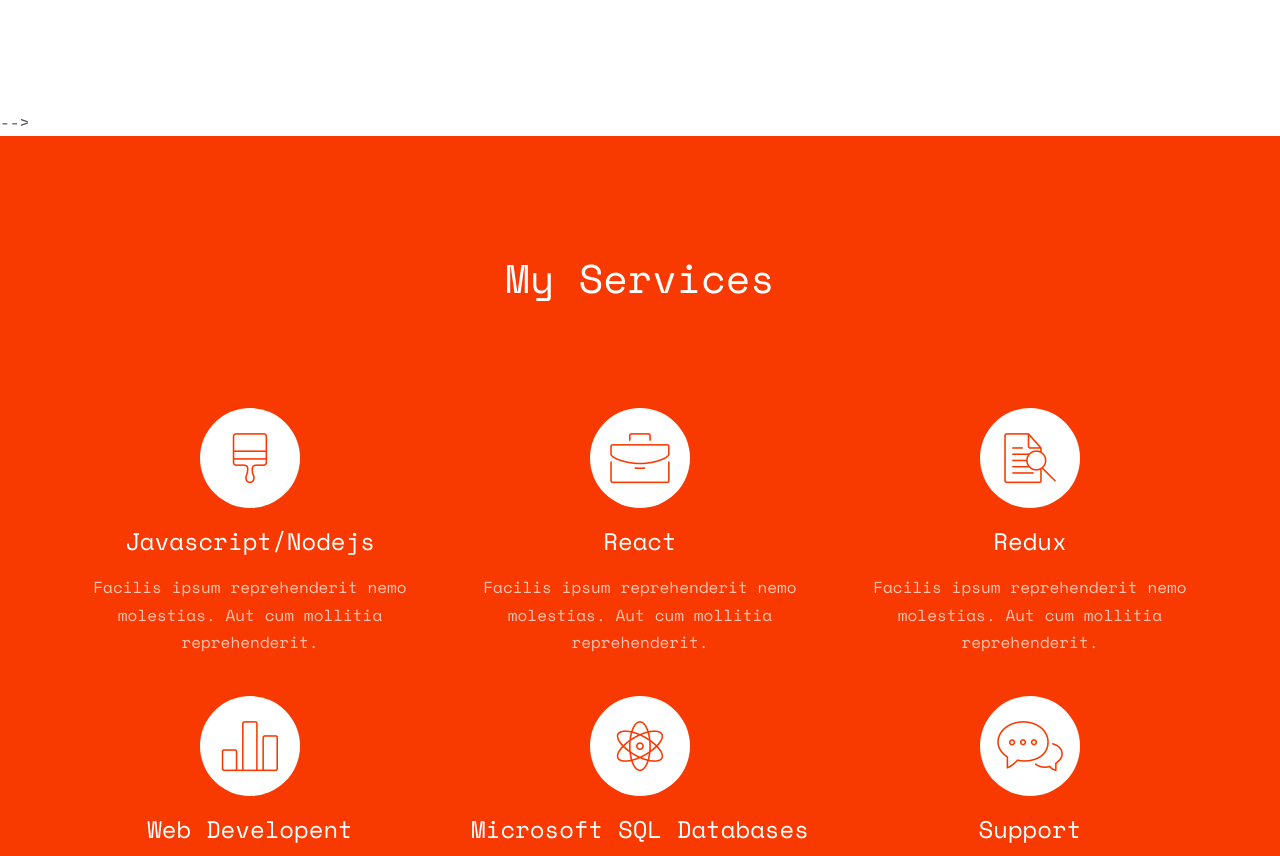
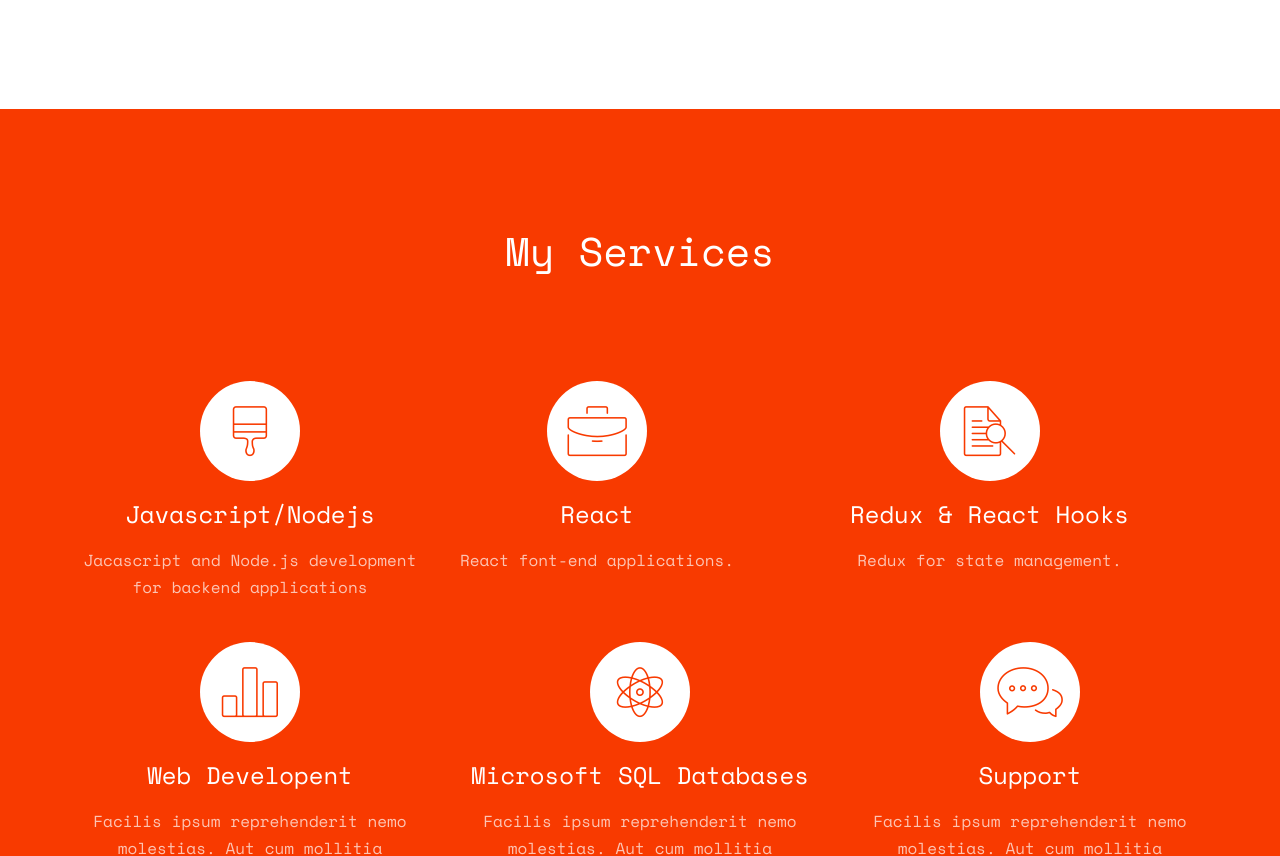
Before and after one commit to iepoch/iepoch.github.io, a website: page index.html in a window 1280 px wide. Shown: the part 1532-2388 px from the top of the page. Drawn offline with nearby package versions, Linux system fonts and the light colour scheme; some packages are replaced by stand-ins of ours; no server answers; files whose address does not match are found by name.

Commit message:
Made some small changes and updated spelling mistaktes

```diff
--- a/index.html
+++ b/index.html
@@ -96,7 +96,7 @@
 			<div class="row">
 				<div class="col-md-4">
 					<ul class="info">
-						<li><span class="first-block">Full Name:</span><span class="second-block">Stfan Rhys Clem</span></li>
+						<li><span class="first-block">Full Name:</span><span class="second-block">Stefan Rhys Clem</span></li>
 						<li><span class="first-block">Email:</span><span class="second-block">steaclem@gmail.com</span></li>
 						<li><span class="first-block">Website:</span><span class="second-block">wstefan-rhys.me</span></li>
 					</ul>
@@ -193,12 +193,11 @@
 									<p>Far far away, behind the word mountains, far from the countries Vokalia and Consonantia, there live the blind texts.</p>
 								</div>
 							</div>
-						</li> -->
-			    	<!-- </ul>
+						</li> </ul>
 				</div>
 			</div>
 		</div>
-	</div> --> -->
+	</div> -->
 
 
 	<div id="fh5co-features" class="animate-box">
@@ -217,7 +216,7 @@
 							</span>
 							<div class="feature-copy">
 								<h3>Javascript/Nodejs</h3>
-								<p>Facilis ipsum reprehenderit nemo molestias. Aut cum mollitia reprehenderit.</p>
+								<p> Jacascript and Node.js development for backend applications</p>
 							</div>
 						</div>
 					</div>
@@ -229,7 +228,7 @@
 							</span>
 							<div class="feature-copy">
 								<h3>React</h3>
-								<p>Facilis ipsum reprehenderit nemo molestias. Aut cum mollitia reprehenderit.</p>
+								<p>React font-end applications.</p>
 							</div>
 						</div>
 
@@ -240,8 +239,8 @@
 								<i class="icon-search"></i>
 							</span>
 							<div class="feature-copy">
-								<h3>Redux</h3>
-								<p>Facilis ipsum reprehenderit nemo molestias. Aut cum mollitia reprehenderit.</p>
+								<h3>Redux & React Hooks</h3>
+								<p>Redux for state management.</p>
 							</div>
 						</div>
 					</div>
```
